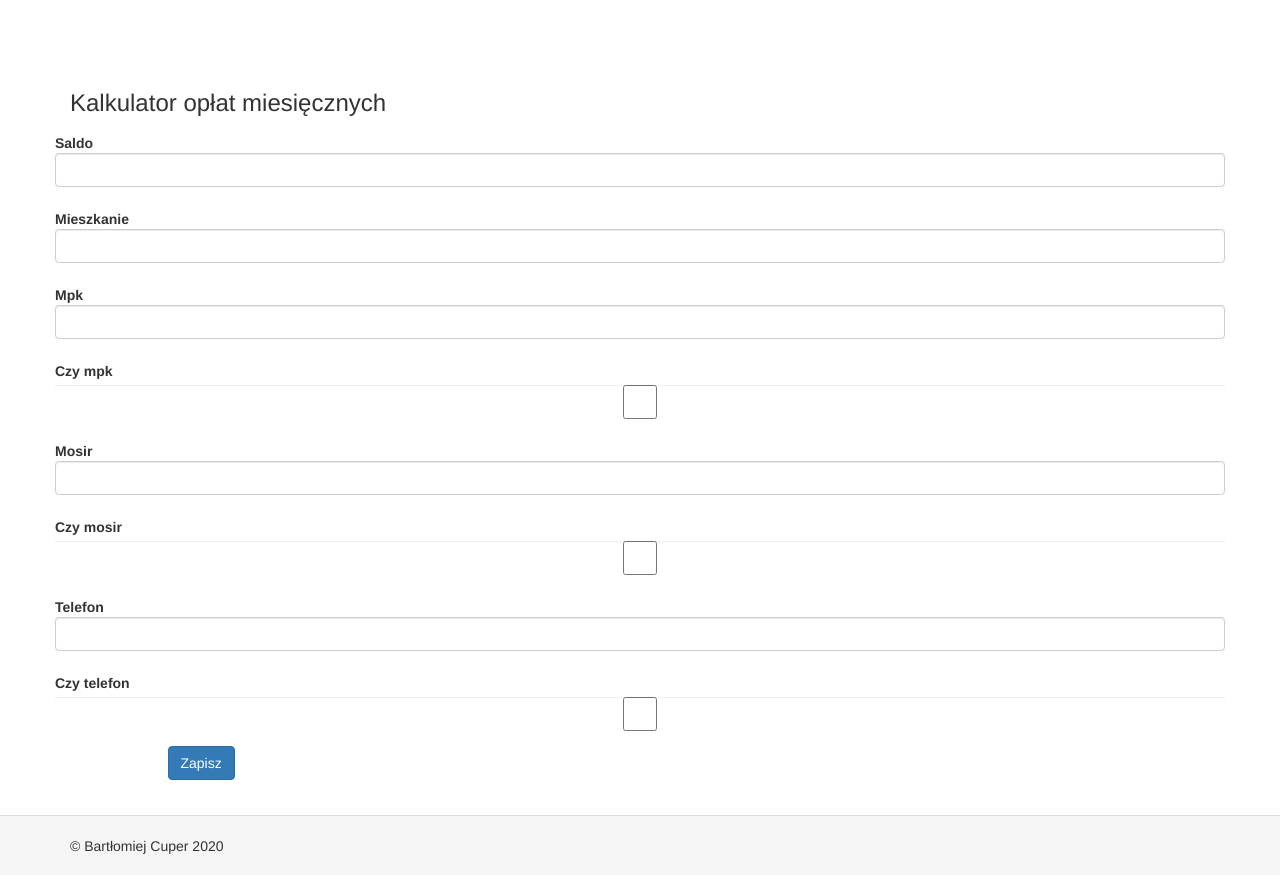
After one commit to bcuper/karnet2, a Yii app: template views/oplaty/kalkulator.php in a window 1280 px wide. The commit adds this page. Run offline with PHP 8.4 and a stand-in for Yii, Linux system fonts and the light colour scheme; the template is opened without the code that fills it, so the values that code supplies are empty; form fields are guessed from the names that the template uses; some libraries are stand-ins or nearby versions.

Commit message:
poczatek kalkulatora oplat

```diff
--- a/config/web.php
+++ b/config/web.php
@@ -5,6 +5,7 @@ $db = require __DIR__ . '/db.php';
 
 $config = [
     'id' => 'basic',
+    'name' => 'BartiC App',
     'basePath' => dirname(__DIR__),
     'bootstrap' => ['log'],
     'aliases' => [
@@ -43,14 +44,14 @@ $config = [
             ],
         ],
         'db' => $db,
-        /*
+
         'urlManager' => [
             'enablePrettyUrl' => true,
             'showScriptName' => false,
             'rules' => [
             ],
         ],
-        */
+
     ],
     'params' => $params,
 ];
--- a/views/layouts/main.php
+++ b/views/layouts/main.php
@@ -41,6 +41,7 @@ AppAsset::register($this);
         ['label' => 'About', 'url' => ['/site/about']],
         ['label' => 'Contact', 'url' => ['/site/contact']],
         ['label' => 'Karnet', 'url' => ['/karnet/index']],
+        ['label' => 'Oplaty', 'url' => ['oplaty/kalkulator']],
     ];
 
     if (Yii::$app->user->isGuest) {
@@ -51,6 +52,7 @@ AppAsset::register($this);
                     ['label' => 'Kasjer', 'url' => ['/kasjerzy/index']],
                     ['label' => 'Operacje', 'url' => ['/operacje/index']],
                     ['label' => 'Doładowania', 'url' => ['/doladowania/index']],
+                    ['label' => 'Opłaty', 'url' => ['/oplaty/index']],
             ]];
         $navItems[] = '<li>'
                 . Html::beginForm(['/site/logout'], 'post')
--- /dev/null
+++ b/views/oplaty/kalkulator.php
@@ -0,0 +1,25 @@
+<h3>Kalkulator opłat miesięcznych</h3>
+
+<?php
+use yii\widgets\ActiveForm;
+use yii\helpers\Html;
+$form = ActiveForm::begin([
+    'options' => ['class' => 'form-horizontal'],
+    'method' => 'POST',
+]) ?>
+
+<?= $form->field($model, 'saldo'); ?>
+<?= $form->field($model, 'mieszkanie'); ?>
+<?= $form->field($model, 'mpk'); ?>
+<?= $form->field($model, 'czy_mpk')->checkbox(); ?>
+<?= $form->field($model, 'mosir'); ?>
+<?= $form->field($model, 'czy_mosir')->checkbox(); ?>
+<?= $form->field($model, 'telefon'); ?>
+<?= $form->field($model, 'czy_telefon')->checkbox(); ?>
+
+<div class="form-group">
+    <div class="col-lg-offset-1 col-lg-11">
+        <?= Html::submitButton('Zapisz', ['class' => 'btn btn-primary']) ?>
+    </div>
+</div>
+<?php ActiveForm::end(); ?>
--- a/views/site/index.php
+++ b/views/site/index.php
@@ -2,7 +2,7 @@
 
 /* @var $this yii\web\View */
 
-$this->title = 'My Yii Application';
+$this->title = 'BartiC Application';
 ?>
 <div class="site-index">
 
```
Also changed, not shown: models/KalkulatorForm.php (added, +45 -0 lines).
